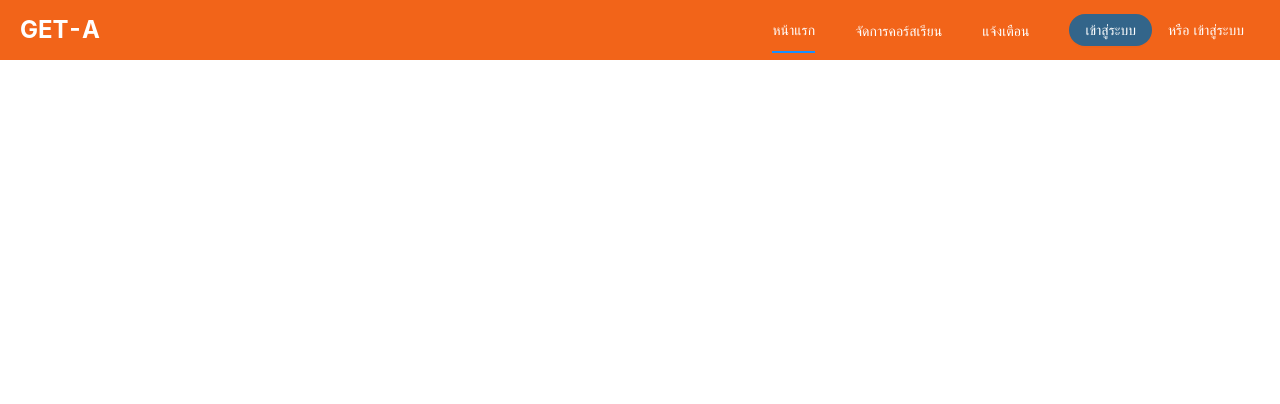
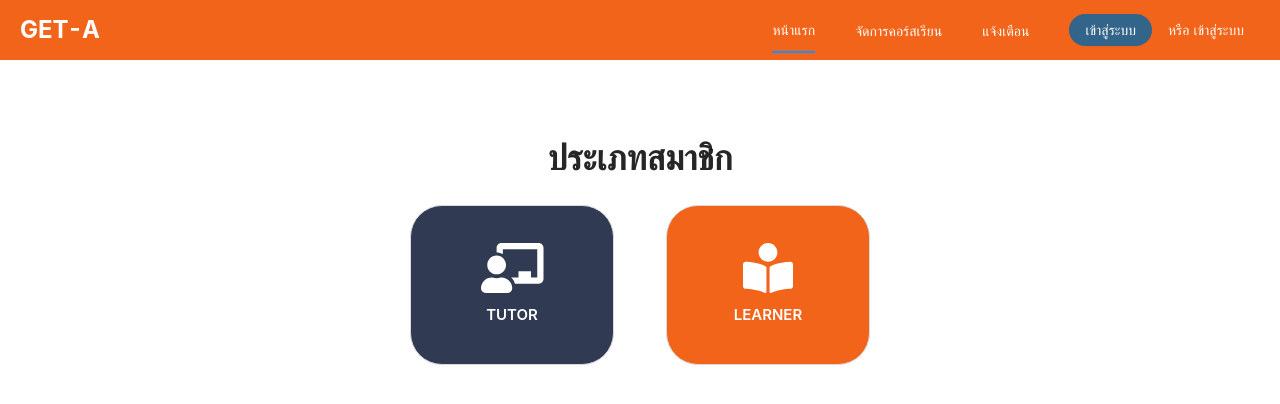
Before and after one commit to orbitalno11/get-a-client, a React (Create React App) app: page /register in a window 1280 px wide. Shown: the top 404 px of the page. Built offline with nearby package versions, Linux system fonts and the light colour scheme.

Commit message:
remove line

```diff
--- a/src/App.js
+++ b/src/App.js
@@ -3,15 +3,10 @@ import {
   Route,
   Switch
 } from 'react-router-dom';
-
 import { Provider } from 'react-redux'
-
 import 'antd/dist/antd.css';
 import './App.css';
-
 import store from './redux/store'
-
-
 //Route
 import AdminRoute from './components/common/AdminRoute'
 import UserRoute from './components/common/UserRoute'
@@ -34,7 +29,6 @@ function App() {
           <Route path="*">
             {/* <Redirect path="/"/> */}
           </Route>
-
         </Switch>
       </Router>
     </Provider>
--- a/src/components/layouts/UserLayout.js
+++ b/src/components/layouts/UserLayout.js
@@ -1,14 +1,10 @@
 import React from 'react'
-
 import { Route, Switch } from 'react-router-dom'
-
 import NavMenu from '../NavMenu'
-
 import Home from '../pages/users/Home'
 import Login from '../pages/users/authorization/Login'
-import RegisterSelect from '../pages/users/authorization/RegisterSelect'
+import Register from '../pages/users/authorization/Register'
 import RegisterForm from '../pages/users/authorization/RegisterForm'
-
 
 export default function UserLayout() {
     return (
@@ -17,9 +13,8 @@ export default function UserLayout() {
             <Switch>
                 <Route exact path="/" component={Home} />
                 <Route exact path="/login" component={Login} />
-                <Route exact path="/register/select" component={RegisterSelect} />
-                <Route exact path="/register/form/:id" component={RegisterForm} />
-
+                <Route exact path="/register" component={Register} />
+                <Route exact path="/register/:id" component={RegisterForm} />
             </Switch>
         </div>
     )
--- a/src/components/pages/users/authorization/Login.js
+++ b/src/components/pages/users/authorization/Login.js
@@ -6,7 +6,6 @@ import { yupResolver } from '@hookform/resolvers/yup';
 import { NavLink } from 'react-router-dom';
 
 export default function Login() {
-
 
     const { register, handleSubmit, errors } = useForm({
         resolver: yupResolver(loginSchema),
@@ -20,7 +19,6 @@ export default function Login() {
             <div className="center-page background-main">
                 <span className="h1 white">GET-A</span>
                 <div className="input-form">
-
                     <p className="title ">อีเมล</p>
                     <input className="input" type="email" name="email" ref={register} />
                     {
@@ -31,19 +29,14 @@ export default function Login() {
                     {
                         errors.password && <p className="error-input">{errors.password.message}</p>
                     }
-
                 </div>
                 <Button className="buttonBlueColor margintop20" shape="round" size="large" htmlType="submit">เข้าสู่ระบบ</Button>
                 <div className="margintop10" >
-                    <NavLink to="/register/select">
+                    <NavLink to="/register">
                         <Button className="buttonText" type="link" >สมัครสมาชิก</Button>
                     </NavLink>
-
                 </div>
             </div>
-
         </form>
     )
-
-
 }
--- a/src/components/pages/users/authorization/RegisterSelect.js
+++ b/src/components/pages/users/authorization/Register.js
@@ -7,7 +7,7 @@ import {
 } from '@fortawesome/free-solid-svg-icons';
 import { FontAwesomeIcon } from '@fortawesome/react-fontawesome';
 
-export default function RegisterSelect() {
+export default function Register() {
     const iconStyle = {
         fontSize: '50px',
         marginBottom: '10px'
@@ -34,7 +34,7 @@ export default function RegisterSelect() {
                 {
                     typeRegister.map((item) => (
                         <Col justify="space-around" align="middle" key={item.type} xs={24} sm={24} md={12}>
-                            <NavLink to={`/register/form/${item.id}`}>
+                            <NavLink to={`/register/${item.id}`}>
                                 <Button className="big-button white" style={{ backgroundColor: item.color }} shape="round">
                                     <FontAwesomeIcon icon={item.type === "LEARNER" ? faBookReader : faChalkboardTeacher} style={iconStyle} />
                                     <br /> {item.type}
@@ -43,10 +43,6 @@ export default function RegisterSelect() {
                         </Col>
                     ))
                 }
-
-
-
-
             </Row>
         </div>
     )
--- a/src/redux/store.js
+++ b/src/redux/store.js
@@ -2,11 +2,8 @@ import { createStore, applyMiddleware } from 'redux'
 import thunk from 'redux-thunk';
 import rootReducer from './reducers';
 
-
 const initialState = {};
-
 const middleware = [thunk];
-
 const store = createStore(rootReducer, initialState, (applyMiddleware(...middleware)));
 
 export default store;
--- a/src/validation/validation.js
+++ b/src/validation/validation.js
@@ -1,8 +1,6 @@
 import {loginSchema} from './authorization/loginSchema'
 import {learnnerRegisSchema} from './authorization/learnnerRegisSchema'
 import {tutorRegisSchema} from './authorization/tutorRegisSchema'
-
-
 export {
     loginSchema ,
     learnnerRegisSchema ,
```
Also changed, not shown: src/components/pages/users/authorization/RegisterForm.js (+0 -7 lines).
